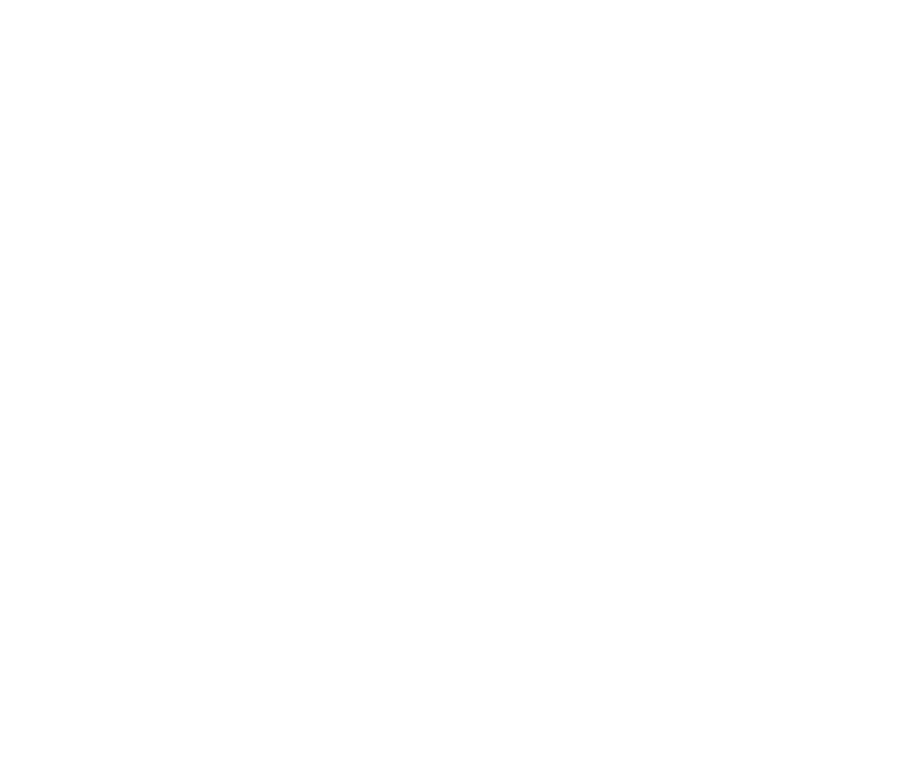
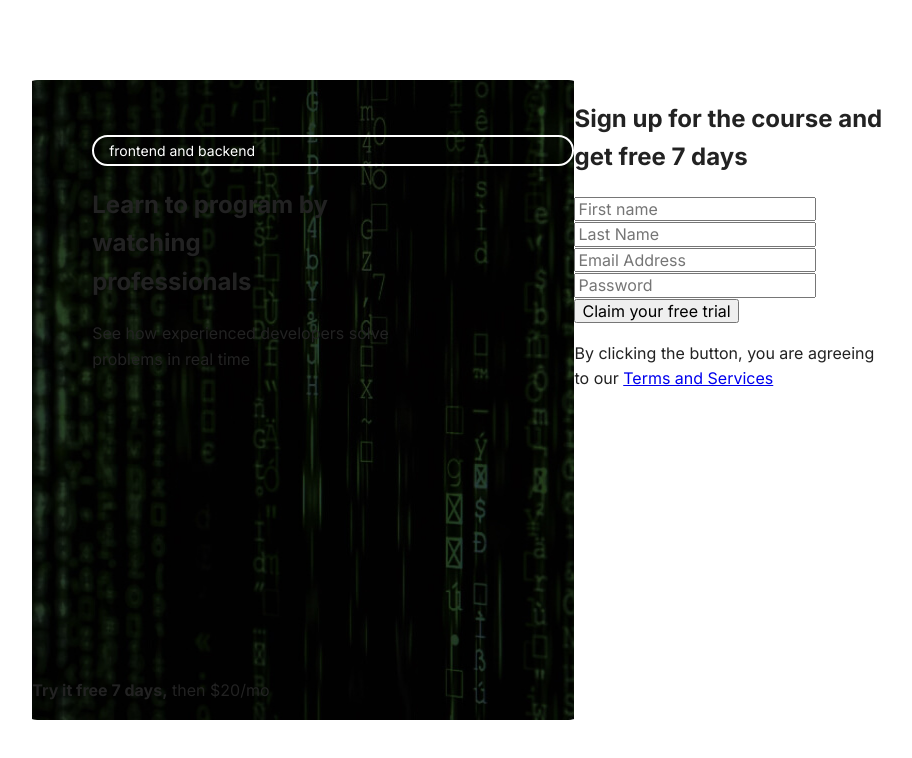
Before and after one commit to a-sayfiyev/intro-form, a plain HTML site: page index.html in a window 1280 px wide. Shown: the whole page, without its empty margins (178-1090 px from the left). Drawn offline with Linux system fonts and the light colour scheme.

Commit message:
Add all changes

```diff
--- a/css/styles.css
+++ b/css/styles.css
@@ -1,3 +1,7 @@
+:root {
+  --font-color: #fff;
+}
+
 /* GLOBAL */
 html {
   box-sizing: border-box;
@@ -19,7 +23,7 @@ body {
   margin: 0;
   font-family: "Inter", "Arial", sans-serif;
   font-size: 16px;
-  line-height: 1.5;
+  line-height: 1.6;
   background-color: #fff;
   color: #222;
 }
@@ -85,6 +89,80 @@ select:-webkit-autofill:focus {
   flex-grow: 1;
 }
 
+
+.global-wrapper {
+  display: flex;
+  max-width: 1200px;
+  margin-left: auto;
+  margin-right: auto;
+  padding-top: 80px;
+  padding-bottom: 80px;
+}
+
+
+.hero {
+  display: flex;
+  flex-direction: column;
+  justify-content: space-between;
+  width: 100%;
+  max-width: 570px;
+  height: 640px;
+  background-image: url(../img/bg-picture.jpg);
+  background-repeat: no-repeat;
+  background-size: cover;
+  background-position: center center;
+}
+
+.hero-content {
+  padding-top: 55px;
+padding-left: 60px;
+}
+
+.hero-heading-text {
+font-size: 14px;
+line-height: 17px;
+color: var(--font-color);
+margin: 0;
+border: 2px solid #fff;
+border-radius: 41px;
+padding: 5px 15px;
+}
+
+.hero-heading {
+}
+.hero-info {
+}
+.order {
+}
+.registration {
+}
+.registration-page-heading {
+}
+.registration-page-form {
+}
+.form {
+}
+.form-fields {
+}
+.form-groups-wrapper {
+}
+.form-group {
+}
+.form-field {
+}
+.registration-page-form-submit {
+}
+.button {
+}
+.button-primary {
+}
+.requierements {
+}
+.terms-services {
+}
+
+
+
 @media
 only screen and (-webkit-min-device-pixel-ratio: 2),
 only screen and (   min--moz-device-pixel-ratio: 2),
--- a/index.html
+++ b/index.html
@@ -6,10 +6,10 @@
   <meta name="viewport" content="width=device-width, initial-scale=1.0">
   <title>Intro form</title>
 
-<!-- Google fonts -->
-<link rel="preconnect" href="https://fonts.googleapis.com">
-<link rel="preconnect" href="https://fonts.gstatic.com" crossorigin>
-<link href="https://fonts.googleapis.com/css2?family=Inter:wght@400;500;600;700&display=swap" rel="stylesheet">
+  <!-- Google fonts -->
+  <link rel="preconnect" href="https://fonts.googleapis.com">
+  <link rel="preconnect" href="https://fonts.gstatic.com" crossorigin>
+  <link href="https://fonts.googleapis.com/css2?family=Inter:wght@400;500;600;700&display=swap" rel="stylesheet">
 
   <!-- Stylesheets -->
   <link rel="stylesheet" href="css/normalize.css">
@@ -17,7 +17,60 @@
 </head>
 <body>
 
+  <div class="global-wrapper">
 
+
+    <div class="hero">
+
+
+
+        <div class="hero-content">
+           <p class="hero-heading-text">frontend and backend</p>
+          <h2 class="hero-heading">Learn to program by <br> watching <br> professionals</h2>
+          <p class="hero-info">See how experienced developers solve <br> problems in real time</p>
+        </div>
+
+
+      <p class="order"> <b>Try it free 7 days,</b> then $20/mo</p>
+    </div>
+
+    <section class="registration">
+
+      <h2 class="registration-page-heading">Sign up for the course and get free 7 days</h2>
+
+      <form class="registration-page-form form" action="https://echo.htmlacademy.ru" method="post">
+        <div class="form-fields">
+
+          <div class="form-groups-wrapper">
+
+            <div class="form-group">
+              <input class="form-field" type="text" name="first-name" placeholder="First name" aria-label="First-name" required>
+            </div>
+
+            <div class="form-group">
+              <input class="form-field" type="text" name="last-name" placeholder="Last Name" aria-label="Last Name" required>
+            </div>
+          </div>
+
+
+        <div class="form-group">
+          <input class="form-field" type="email" name="email" placeholder="Email Address" aria-label="Email Address" required>
+        </div>
+        <div class="form-group">
+          <input class="form-field" type="password" name="password" placeholder="Password" aria-label="Password" required>
+        </div>
+
+      </div>
+        <button class="registration-page-form-submit button button-primary" type="submit">Claim your free trial</button>
+      </form>
+
+      <p class="requierements">By clicking the button, you are agreeing to our <a class="terms-services" href="#">Terms and Services</a></p>
+
+    </section>
+
+
+
+  </div>
 
   <script src="js/main.js"></script>
 </body>
```
Also changed, not shown: img/bg-picture.jpg (added), img/bg-picture@2x.jpg (added).
